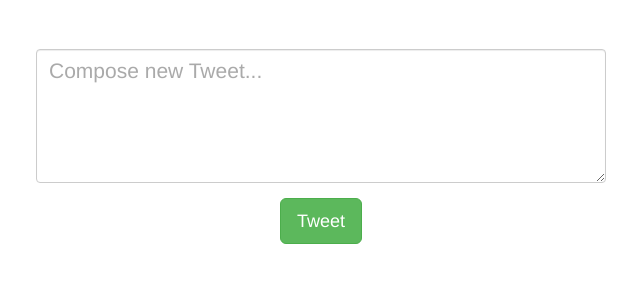
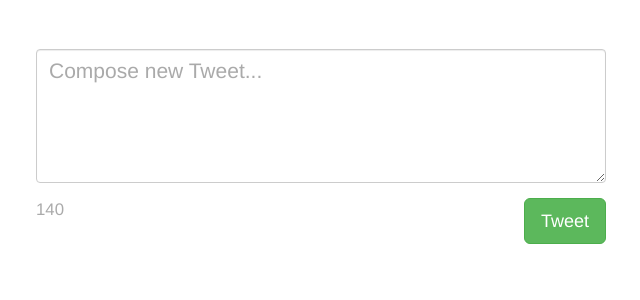
Before and after one commit to daviesjamie/3yp, a Django app: template client/clever_twit/templates/tweet.html in a window 1280 px wide. Shown: the part 51-351 px from the top of the page, without its empty margins (319-959 px from the left). Run offline with Django 3.2, Linux system fonts and the light colour scheme; the template is opened without the code that fills it, so the values that code supplies are empty; some libraries are stand-ins or nearby versions.

Commit message:
Added 'characters remaining' count to tweet page.

```diff
--- a/client/clever_twit/templates/tweet.html
+++ b/client/clever_twit/templates/tweet.html
@@ -7,6 +7,7 @@
     <div class="row">
         <form id="tweet-form">
             <textarea class="form-control" rows="4" id="tweet-box"></textarea>
+            <span id="tweet-char-countdown"></span>
             <button type="button" class="btn btn-success btn-lg" id="submit-btn">Tweet</button>
         </form>
     </div>
@@ -15,25 +16,44 @@
 
 {% block scripts %}
 <script>
+    var defaultText = "Compose new Tweet...";
+
+    function addDefaultText() {
+        if($("#tweet-box").val() == "") {
+            $("#tweet-box").val(defaultText);
+            $("#tweet-box").addClass("grey");
+        }
+    }
+
+    function clearDefaultText() {
+        if($("#tweet-box").val() == defaultText) {
+            $("#tweet-box").val("");
+            $("#tweet-box").removeClass("grey");
+        }
+    }
+
+    function updateCountdown() {
+        // 140 chars is the max for Twitter
+        var remaining = 140 - $("#tweet-box").val().length;
+
+        if($("#tweet-box").val() != defaultText && remaining != 140) {
+            $("#tweet-char-countdown").text(remaining);
+        }
+        else {
+            $("#tweet-char-countdown").text("140");
+        }
+
+        $("#tweet-char-countdown").toggleClass("red", remaining < 0);
+        $("#tweet-char-countdown").toggleClass("grey", remaining >= 0);
+    }
+
     $(document).ready(function() {
-        var defaultText = "Compose new Tweet...";
 
-        $("#tweet-box").focus(function() {
-            if($(this).val() == defaultText) {
-                $(this).val("");
-                $(this).removeClass("default-text");
-            }
-        });
-
-        $("#tweet-box").blur(function() {
-            if($(this).val() == "") {
-                $(this).val(defaultText);
-                $(this).addClass("default-text");
-            }
-        });
-
-        $("#tweet-box").val(defaultText);
-        $("#tweet-box").addClass("default-text");
+        addDefaultText();
+        updateCountdown();
+        $("#tweet-box").on("focus", clearDefaultText);
+        $("#tweet-box").on("blur", addDefaultText);
+        $("#tweet-box").on("input", updateCountdown);
     });
 </script>
 {% endblock %}
--- a/client/static/css/styles.css
+++ b/client/static/css/styles.css
@@ -19,14 +19,18 @@ body {
 
 #tweet-form {
     padding-top: 50px;
-    text-align: center;
+    text-align: right;
 }
 
-#tweet-form #tweet-box {
+#tweet-box {
     font-size: 1.5em;
     margin-bottom: 15px;
 }
 
-.default-text {
-    color: #aaaaaa;
+#tweet-char-countdown {
+    float: left;
+    font-size: 1.2em;
 }
+
+.grey { color: #aaaaaa; }
+.red { color: #ca332f; }
```
